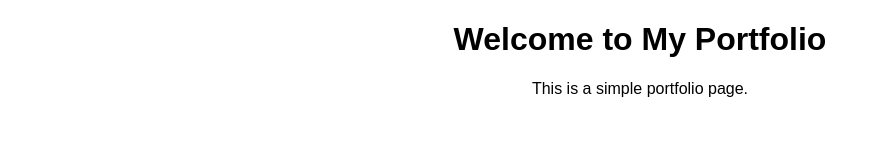
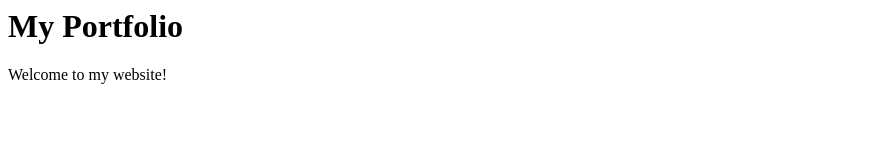
Before and after one commit to RehanJos3/my-portfolio, a plain HTML site: page index.html in a window 1280 px wide. Shown: the whole page, without its empty margins (0-880 px from the left). Drawn offline with Linux system fonts and the light colour scheme.

Commit message:
Added index.html

```diff
--- a/index.html
+++ b/index.html
@@ -1,11 +1 @@
-<!DOCTYPE html>
-<html>
-<head>
-    <title>My Portfolio</title>
-    <link rel="stylesheet" href="style.css">
-</head>
-<body>
-    <h1>Welcome to My Portfolio</h1>
-    <p>This is a simple portfolio page.</p>
-</body>
-</html>
+<h1>My Portfolio</h1><p>Welcome to my website!</p>
```
